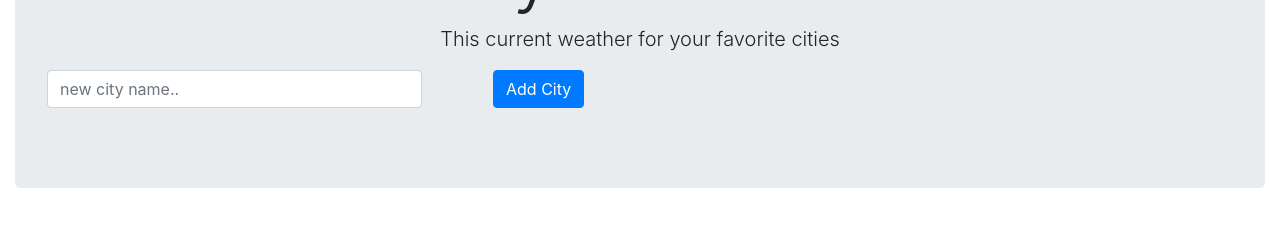
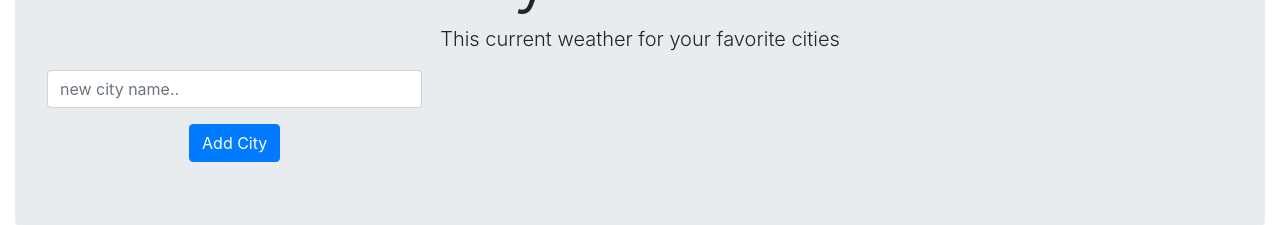
Before and after one commit to yjorozco/full-stack-react-app-tutorial, a React (Create React App) app in the folder client/: page / in a window 1280 px wide. Shown: the part 190-415 px from the top of the page. Built offline with nearby package versions, Linux system fonts and the light colour scheme; no server answers.

Commit message:
make it better

```diff
--- a/client/src/App.js
+++ b/client/src/App.js
@@ -96,10 +96,9 @@ export default class App extends Component {
                       value={this.state.newCityName}
                       onChange={this.handleInputChange}
                     />
+
                  </div>
-                </Col>
-                <Col className="col-md-2  centered">
-                   <Button color="primary" onClick={this.handleAddCity}>Add City</Button>
+                 <Button color="primary" onClick={this.handleAddCity}>Add City</Button>
                 </Col>
 
               </Row>
```
